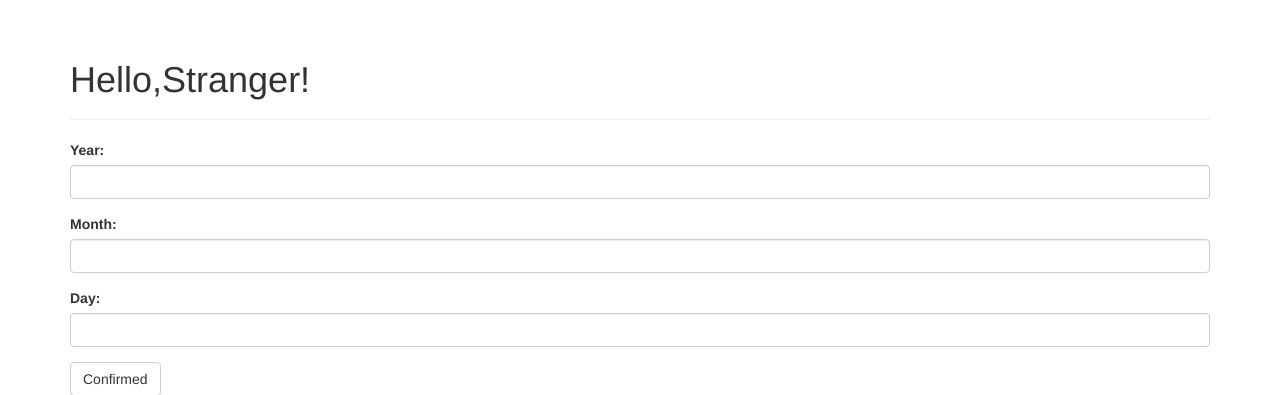
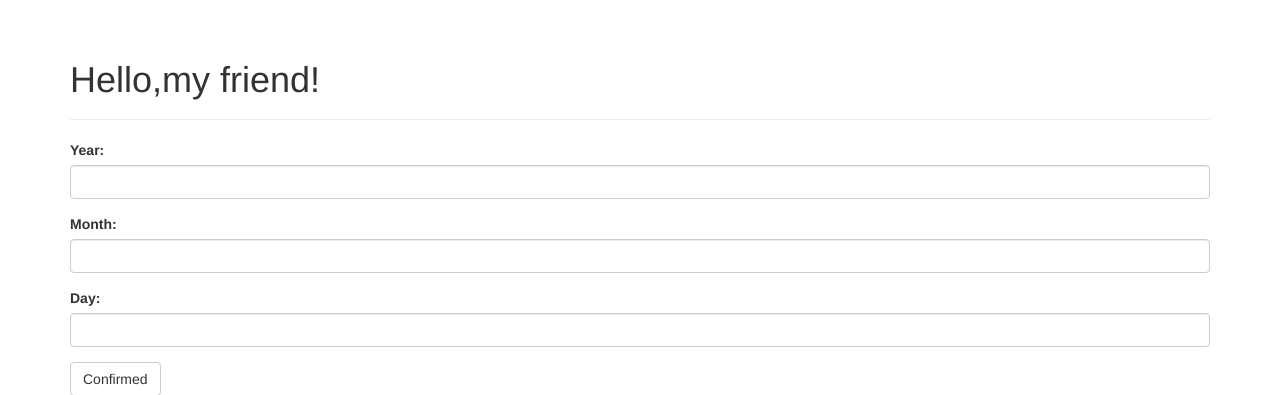
Before and after one commit to PeterYCZ/Tools, a Flask app: page / in a window 1280 px wide. Shown: the part 52-447 px from the top of the page. Run offline with Flask 2, Linux system fonts and the light colour scheme; some libraries are stand-ins or nearby versions.

Commit message:
change index.html for next step

```diff
--- a/mysite/templates/index.html
+++ b/mysite/templates/index.html
@@ -5,7 +5,9 @@
 
 {% block page_content %}
 <div class="page-header">
-    <h1>Hello,{% if name %}{{ name }}{% else %}Stranger{% endif %}!</h1>
+    <h1>Hello,my friend!</h1>
 </div>
+<div>
 {{ wtf.quick_form(form)}}
+</div>
 {% endblock %}
```
